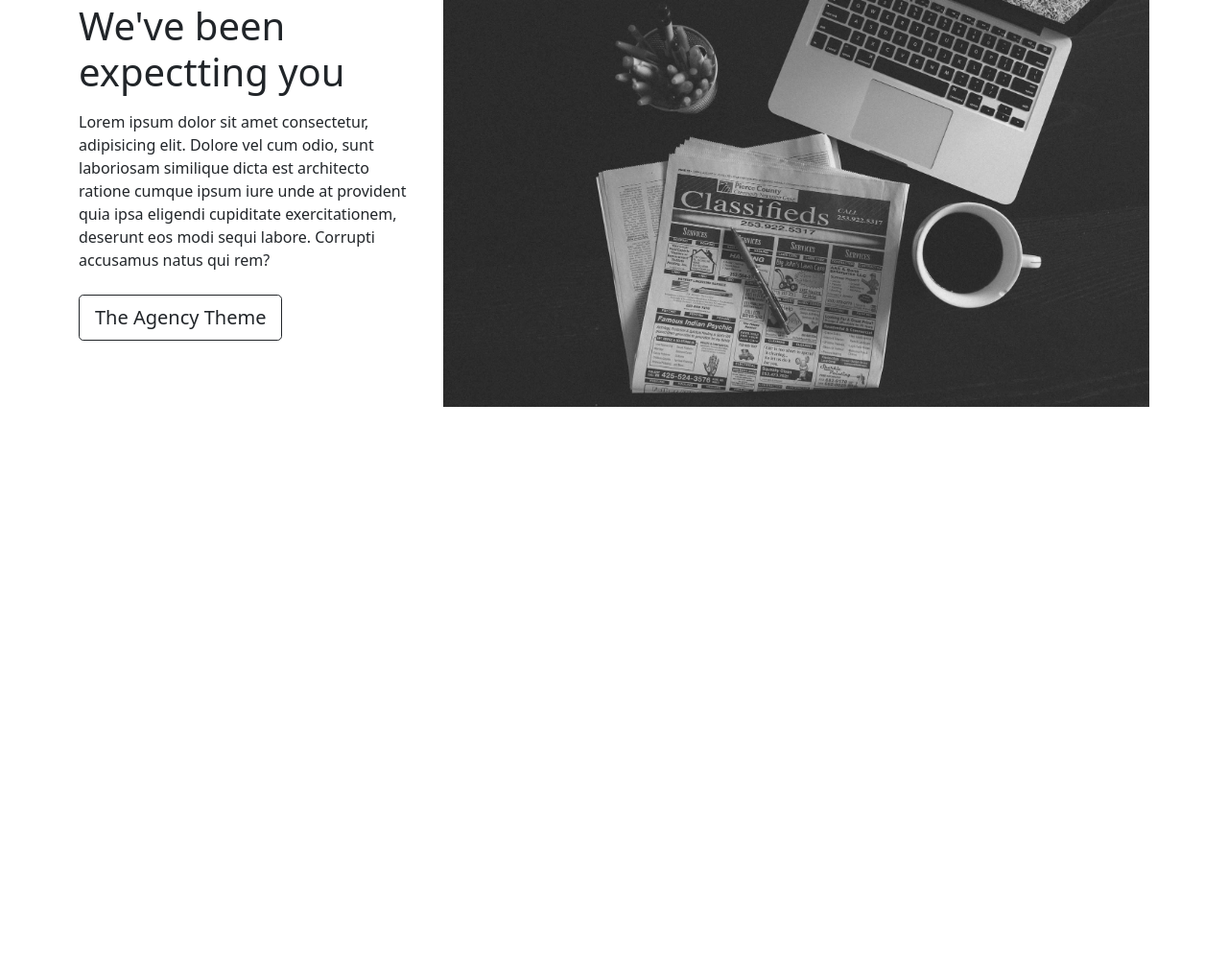
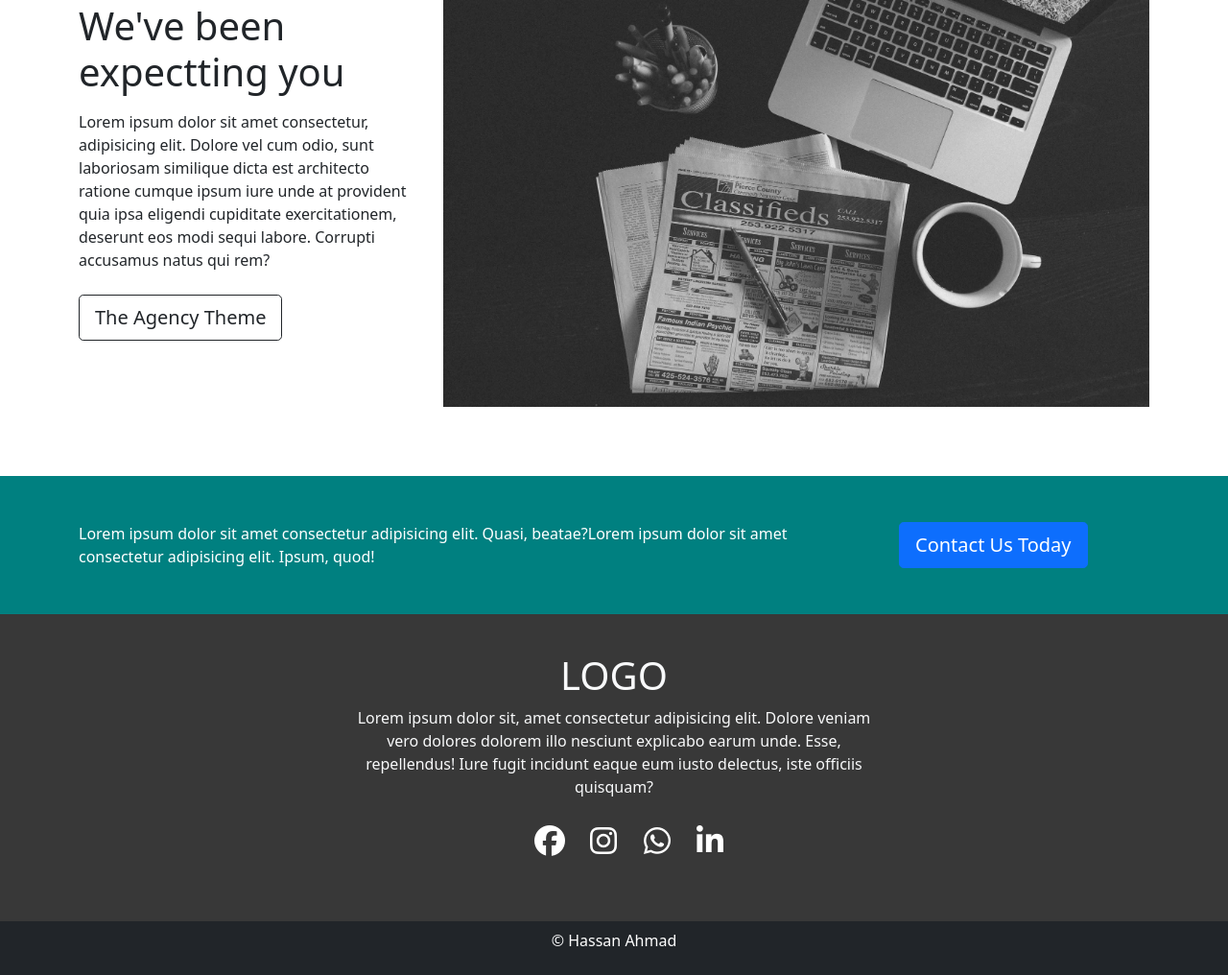
Before and after one commit to dev-hassanAhmad/bootstrap, a plain HTML site: page index.html in a window 1280 px wide. Shown: the part 1371-2387 px from the top of the page at 96% size. Before the commit the page ends 1867 px from the top, so only its background shows below. Drawn offline with nearby package versions, Linux system fonts and the light colour scheme.

Commit message:
Update index.html
Finished

```diff
--- a/index.html
+++ b/index.html
@@ -11,6 +11,7 @@
       integrity="sha384-eOJMYsd53ii+scO/bJGFsiCZc+5NDVN2yr8+0RDqr0Ql0h+rP48ckxlpbzKgwra6"
       crossorigin="anonymous"
     />
+    <script src="https://kit.fontawesome.com/f143619fa0.js" crossorigin="anonymous"></script>
     <style>
       .top-bar {
         background-color: #7aaec4;
@@ -64,6 +65,29 @@
       .bg-custom {
         background-color: rgba(0, 128, 128, 0.24);
         border-radius: 25px;
+      }
+      .jumbotron {
+        background-color: teal;
+        color: white;
+      }
+      footer{
+        background-color: #383838;
+        padding: 1rem 2rem 3rem;
+      }
+      footer a,footer ul,.socket a{
+        color: white;
+        text-decoration: none;
+      }
+      ul.social{
+        list-style-type: none;
+        display: flex;
+        max-width: 16rem;
+        margin: 0 auto;
+
+      }
+      ul.social li{
+        margin: 0 auto;
+        transform: scale(2);
       }
     </style>
   </head>
@@ -243,6 +267,62 @@
         </div>
       </div>
     </div>
+    <!-- ------------------------------------- -->
+    <!-- Jumbotron -->
+
+    <div class="jumbotron py-5 mb-0">
+      <div class="container">
+        <div class="row">
+          <div class="col-md-7 col-lg-8 col-xl-9 my-auto">
+            Lorem ipsum dolor sit amet consectetur adipisicing elit. Quasi,
+            beatae?Lorem ipsum dolor sit amet consectetur adipisicing elit.
+            Ipsum, quod!
+          </div>
+          <div class="col-md-5 col-lg-4 col-xl-3 my-auto pt-4 pt-md-0">
+            <!-- Lorem ipsum dolor sit amet consectetur adipisicing elit. Mollitia,
+            laudantium. -->
+            <a href="" class="btn btn-primary btn-lg">Contact Us Today</a>
+          </div>
+        </div>
+      </div>
+    </div>
+    <!-- Jumbotron Ends -->
+    <!-- Footer -->
+    <footer>
+      <div class="container">
+        <div class="row text-light py-4 justify-content-center">
+          <div class="col-sm-10 col-md-8 col-lg-6 text-center">
+            <h1>LOGO</h1>
+            <p>
+              Lorem ipsum dolor sit, amet consectetur adipisicing elit. Dolore
+              veniam vero dolores dolorem illo nesciunt explicabo earum unde.
+              Esse, repellendus! Iure fugit incidunt eaque eum iusto delectus,
+              iste officiis quisquam?
+            </p>
+            <ul class="social pt-3">
+              <li>
+                <a href="" target="_blank"> <i class="fab fa-facebook" ></i></i></a>
+              </li>
+              <li>
+                <a href="" target="_blank"><i class="fab fa-instagram" ></i></i></a>
+              </li>
+              <li>
+                <a href="" target="_blank"><i class="fab fa-whatsapp" ></i></a>
+              </li>
+              <li>
+                <a href="" target="_blank"><i class="fab fa-linkedin-in" ></i></i></a>
+              </li>
+            </ul>
+          </div>
+        </div>
+      </div>
+
+    </footer>
+    <div class=" socket bg-dark py-2 text-light text-center">
+      <p>&copy; <a href="https://hassanahmad.in" target="_blank">Hassan Ahmad</a></p>
+    </div>
+    <!-- Footer Ends -->
+
 
     <!--------------------------------SCRIPT------------------------------------->
 
```
